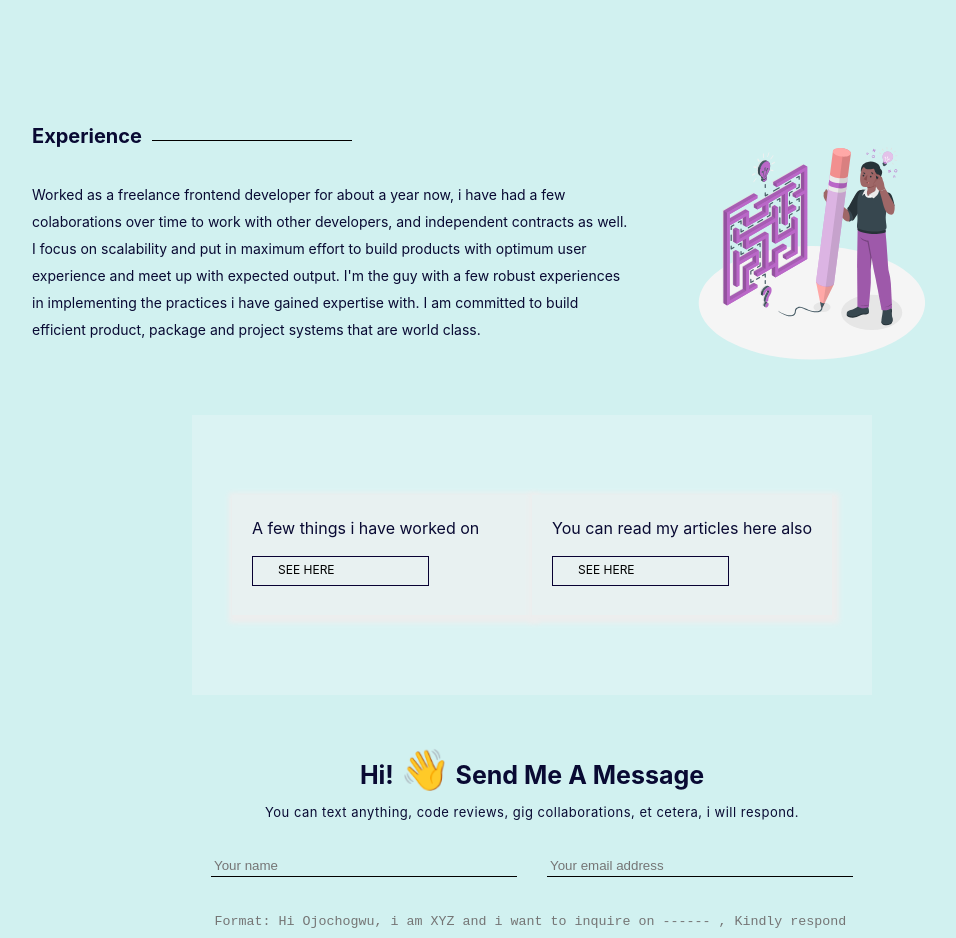
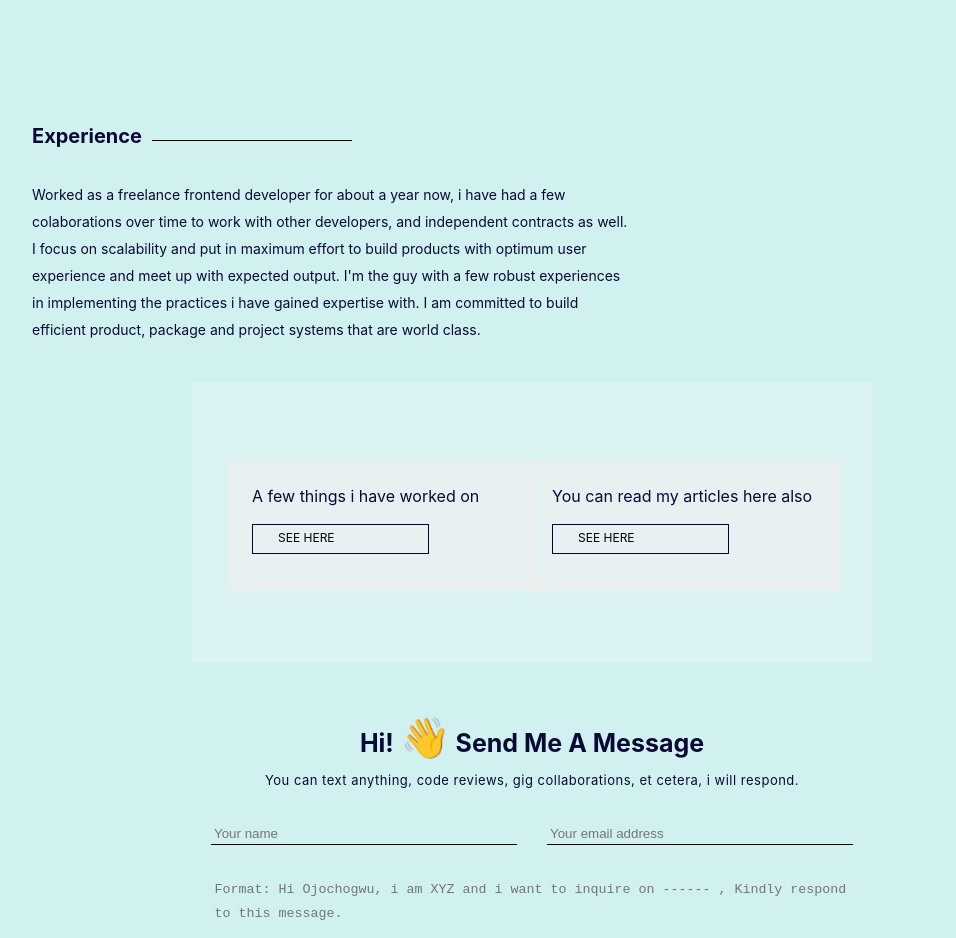
Before and after one commit to Ojochogwu866/ojochogwu-xyz, a React (Create React App) app: page / in a window 1280 px wide. Shown: the part 800-1738 px from the top of the page, without its empty margins (108-1064 px from the left). Built offline with nearby package versions, Linux system fonts and the light colour scheme; some icons are missing; a web font is replaced by a local one.

Commit message:
Update Main.js

```diff
--- a/src/Main.js
+++ b/src/Main.js
@@ -12,7 +12,6 @@ import { BsArrowRight,
 import { Link } from 'react-router-dom'
 import Aos from 'aos'
 import "aos/dist/aos.css";
-import Exp from './exp.svg'
 
 
 function Main() {
@@ -79,7 +78,6 @@ function Main() {
       gained expertise with. I am committed to build efficient product, package and project systems that are world
       class. </p>
 
-      <div className="exp-img"><img src={Exp} alt="" max-width={200}/></div>
        </div>
    </div>
 
```
